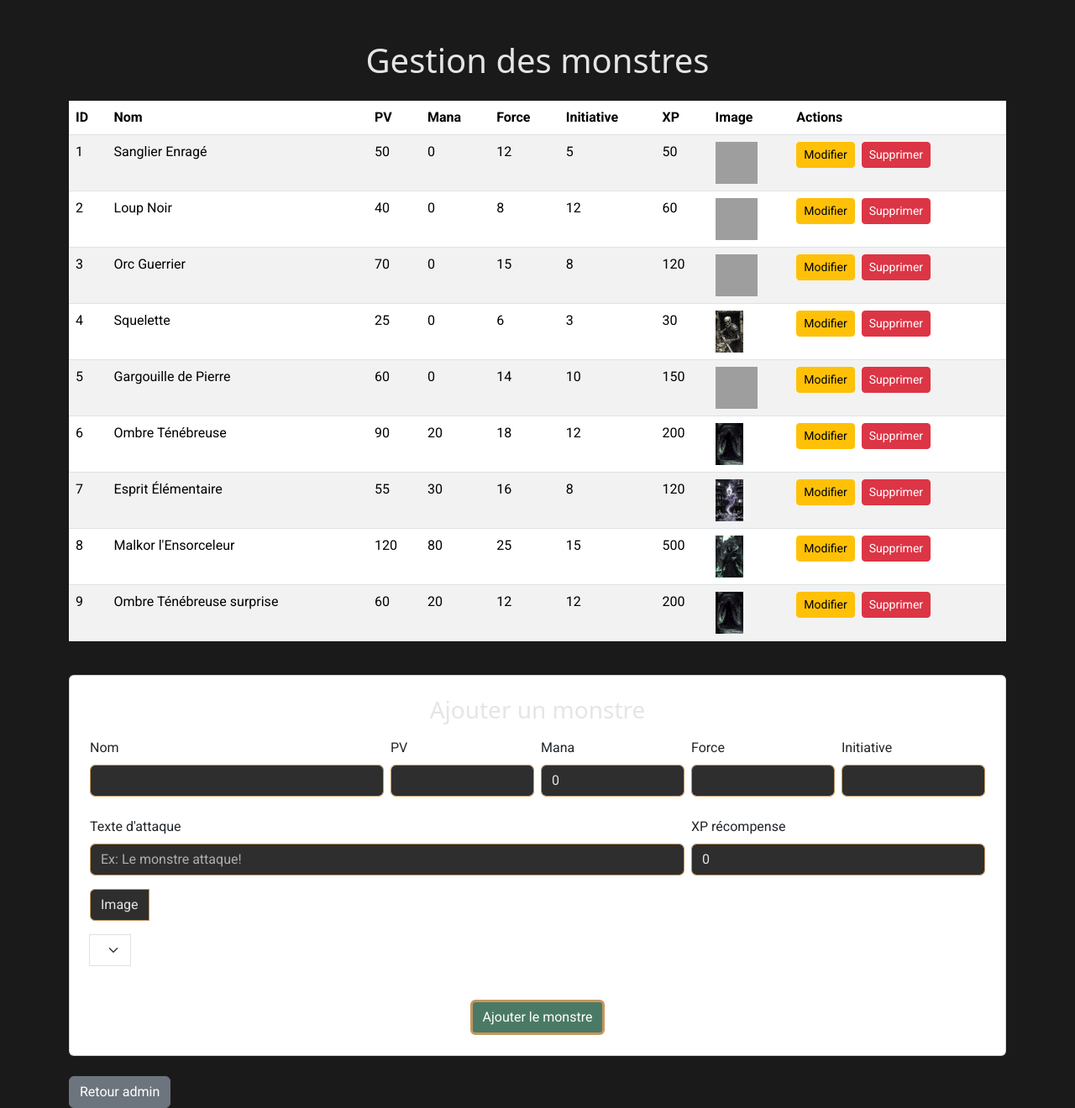
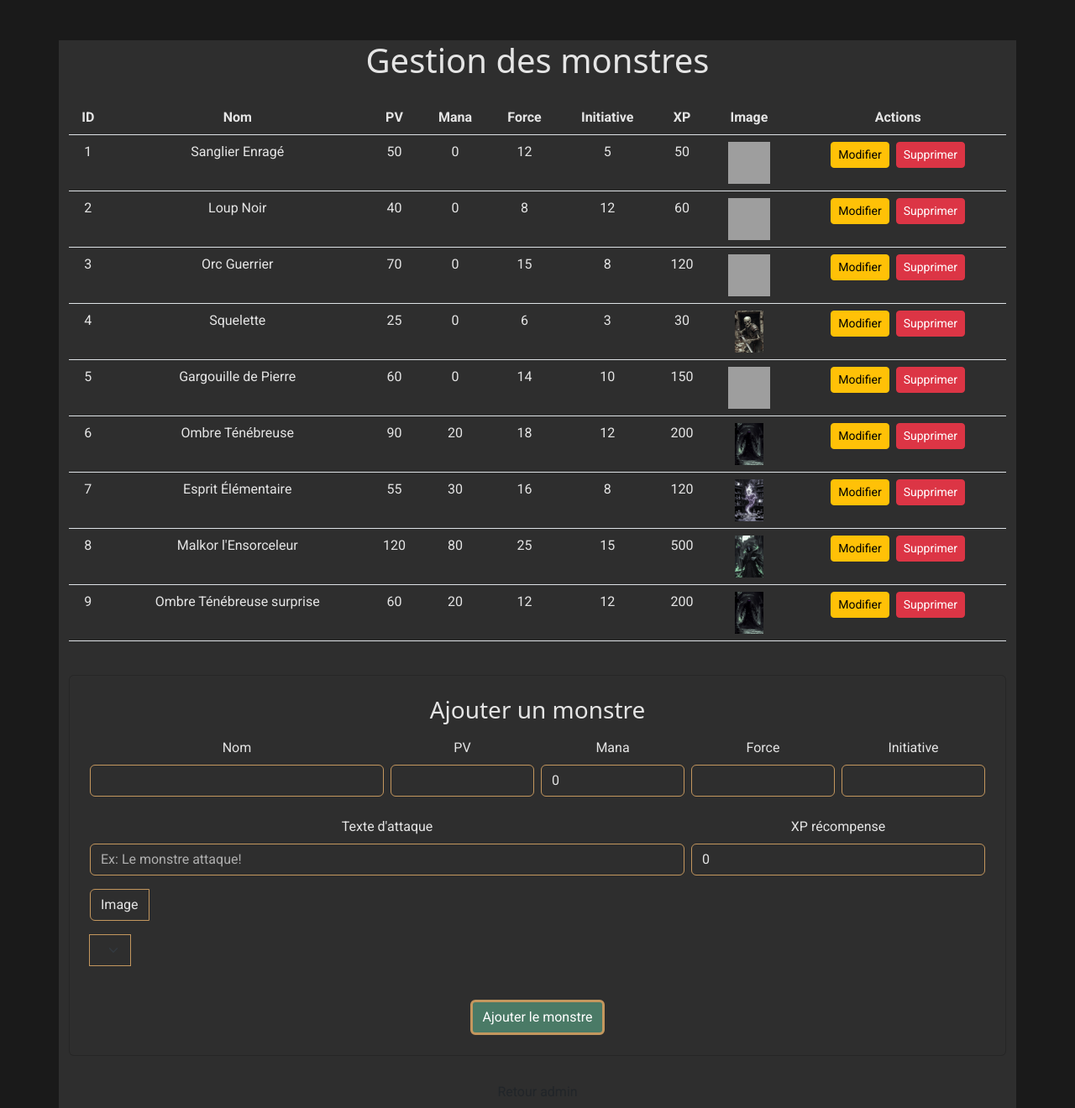
Before and after one commit to tomdie290/DungeonXplorer, a PHP site: page /manage_monsters in a window 1280 px wide. Shown: the part 62-1382 px from the top of the page at 84% size. Run offline with PHP 8.4, Linux system fonts and the light colour scheme; the visitor is signed in with stand-in values (Sample User, id 1); data comes from the database, SQL or seed files in the repository; data that the repository does not hold is empty; some web fonts are replaced; grey boxes are pictures that could not be loaded.

Commit message:
changements sur le style, pour correspondre aux couleurs demandées

```diff
--- a/styles/styles.css
+++ b/styles/styles.css
@@ -31,12 +31,12 @@ body {
 }
 
 .texte-principal {
-    color: #E5E5E5;
+    color: #E5E5E5 !important;
     text-align: center;
 }
 
 .background-secondaire {
-    background-color: #2E2E2E;
+    background-color: #2E2E2E !important;
 }
 
 .btn-primary {
@@ -348,3 +348,26 @@ a.next-link {
 a.next-link:hover {
     text-decoration: underline;
 }
+
+
+.list-group-item {
+    background-color: #2E2E2E;
+    color: #E5E5E5;
+    border: 1px solid #C4975E;
+}
+
+select{
+    color: #E5E5E5 !important;
+    background-color: #2E2E2E !important;
+    border-color: #C4975E !important;
+}
+
+.table {
+    color: #E5E5E5 !important;
+    background-color: #2E2E2E !important;
+}
+
+.table-responsive {
+    color: #E5E5E5 !important;
+    background-color: #2E2E2E !important;
+}
--- a/view/adminManageMonsters.php
+++ b/view/adminManageMonsters.php
@@ -14,8 +14,8 @@ $monsters = $monsters ?? [];
 </head>
 <body>
 <?php require_once __DIR__ . '/navbar.php'; ?>
-<div class="container mt-5">
-    <h1 class="mb-4">Gestion des monstres</h1>
+<div class="container mt-5 background-secondaire texte-principal">
+    <h1 class="mb-4 texte-principal">Gestion des monstres</h1>
 
     <?php if (!empty($_SESSION['flash'])): ?>
         <div class="alert alert-info"><?php echo htmlspecialchars($_SESSION['flash']); ?></div>
@@ -23,38 +23,38 @@ $monsters = $monsters ?? [];
     <?php endif; ?>
 
     <div class="table-responsive mb-4">
-        <table class="table table-striped">
+        <table class="background-secondaire texte-principal table">
             <thead>
-                <tr>
-                    <th>ID</th>
-                    <th>Nom</th>
-                    <th>PV</th>
-                    <th>Mana</th>
-                    <th>Force</th>
-                    <th>Initiative</th>
-                    <th>XP</th>
-                    <th>Image</th>
-                    <th>Actions</th>
+                <tr class="background-secondaire texte-principal">
+                    <th class="background-secondaire texte-principal">ID</th>
+                    <th class="background-secondaire texte-principal">Nom</th>
+                    <th class="background-secondaire texte-principal">PV</th>
+                    <th class="background-secondaire texte-principal">Mana</th>
+                    <th class="background-secondaire texte-principal">Force</th>
+                    <th class="background-secondaire texte-principal">Initiative</th>
+                    <th class="background-secondaire texte-principal">XP</th>
+                    <th class="background-secondaire texte-principal">Image</th>
+                    <th class="background-secondaire texte-principal">Actions</th>
                 </tr>
             </thead>
-            <tbody>
+            <tbody class="texte-principal">
                 <?php foreach ($monsters as $m): ?>
                     <tr>
-                        <td><?php echo htmlspecialchars($m['id']); ?></td>
-                        <td><?php echo htmlspecialchars($m['name']); ?></td>
-                        <td><?php echo htmlspecialchars($m['pv']); ?></td>
-                        <td><?php echo htmlspecialchars($m['mana']); ?></td>
-                        <td><?php echo htmlspecialchars($m['strength']); ?></td>
-                        <td><?php echo htmlspecialchars($m['initiative']); ?></td>
-                        <td><?php echo htmlspecialchars($m['xp_reward']); ?></td>
-                        <td>
+                        <td class="background-secondaire texte-principal"><?php echo htmlspecialchars($m['id']); ?></td>
+                        <td class="background-secondaire texte-principal"><?php echo htmlspecialchars($m['name']); ?></td>
+                        <td class="background-secondaire texte-principal"><?php echo htmlspecialchars($m['pv']); ?></td>
+                        <td class="background-secondaire texte-principal"><?php echo htmlspecialchars($m['mana']); ?></td>
+                        <td class="background-secondaire texte-principal"><?php echo htmlspecialchars($m['strength']); ?></td>
+                        <td class="background-secondaire texte-principal"><?php echo htmlspecialchars($m['initiative']); ?></td>
+                        <td class="background-secondaire texte-principal"><?php echo htmlspecialchars($m['xp_reward']); ?></td>
+                        <td class="background-secondaire texte-principal">
                             <?php if (!empty($m['image'])): ?>
                                 <img src="<?php echo htmlspecialchars($m['image']); ?>" alt="<?php echo htmlspecialchars($m['name']); ?>" class="small-img">
                             <?php else: ?>
                                 -
                             <?php endif; ?>
                         </td>
-                        <td>
+                        <td class="background-secondaire texte-principal">
                             <a href="/manage_monsters/edit?id=<?php echo urlencode($m['id']); ?>" class="btn btn-sm btn-warning">Modifier</a>
                             <form method="POST" action="/manage_monsters/delete" onsubmit="return confirm('Supprimer <?php echo addslashes(htmlspecialchars($m['name'])); ?> ?');" style="display:inline-block; margin:0 0 0 .25rem;">
                                 <input type="hidden" name="id" value="<?php echo htmlspecialchars($m['id']); ?>">
@@ -67,33 +67,33 @@ $monsters = $monsters ?? [];
         </table>
     </div>
 
-    <div class="card p-4 mb-4">
-        <h3 class="mb-3">Ajouter un monstre</h3>
-        <form method="POST" action="/manage_monsters/store" class="d-flex flex-column gap-2">
-            <div class="row g-2">
-                <div class="col-md-4">
+    <div class="card p-4 mb-4 background-secondaire texte-principal">
+        <h3 class="mb-3 texte-principal">Ajouter un monstre</h3>
+        <form method="POST" action="/manage_monsters/store" class="d-flex flex-column gap-2 background-secondaire texte-principal">
+            <div class="row g-2 background-secondaire texte-principal">
+                <div class="col-md-4 background-secondaire texte-principal">
                     <label class="form-label">Nom</label>
                     <input type="text" name="name" class="form-control" required>
                 </div>
-                <div class="col-md-2">
+                <div class="col-md-2 background-secondaire texte-principal">
                     <label class="form-label">PV</label>
                     <input type="number" name="pv" class="form-control" required min="1">
                 </div>
-                <div class="col-md-2">
+                <div class="col-md-2 background-secondaire texte-principal">
                     <label class="form-label">Mana</label>
                     <input type="number" name="mana" class="form-control" min="0" value="0">
                 </div>
-                <div class="col-md-2">
+                <div class="col-md-2 background-secondaire texte-principal">
                     <label class="form-label">Force</label>
                     <input type="number" name="strength" class="form-control" required min="1">
                 </div>
-                <div class="col-md-2">
+                <div class="col-md-2 background-secondaire texte-principal">
                     <label class="form-label">Initiative</label>
                     <input type="number" name="initiative" class="form-control" required min="1">
                 </div>
             </div>
 
-            <div class="row g-2 mt-2">
+            <div class="row g-2 mt-2 background-secondaire texte-principal">
                 <div class="col-md-8">
                     <label class="form-label">Texte d'attaque</label>
                     <input type="text" name="attack_text" class="form-control" placeholder="Ex: Le monstre attaque!">
@@ -132,7 +132,7 @@ $monsters = $monsters ?? [];
     </div>
 
     <div class="mt-3">
-        <a href="/admin" class="btn btn-secondary">Retour admin</a>
+        <a href="/admin" class="btn btn-secondaire">Retour admin</a>
     </div>
 </div>
 
```
Also changed, not shown: view/adminManageAccounts.php (+4 -4 lines).
